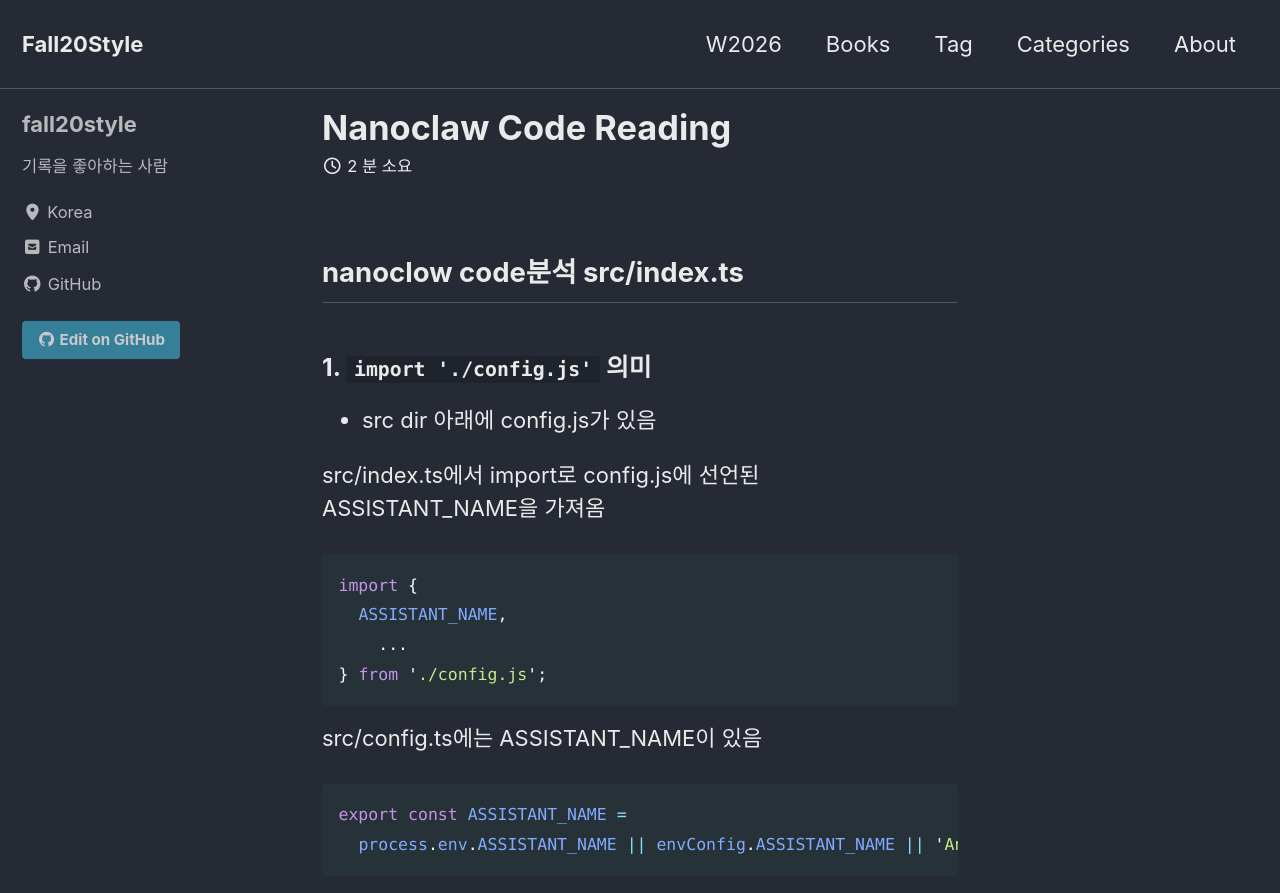
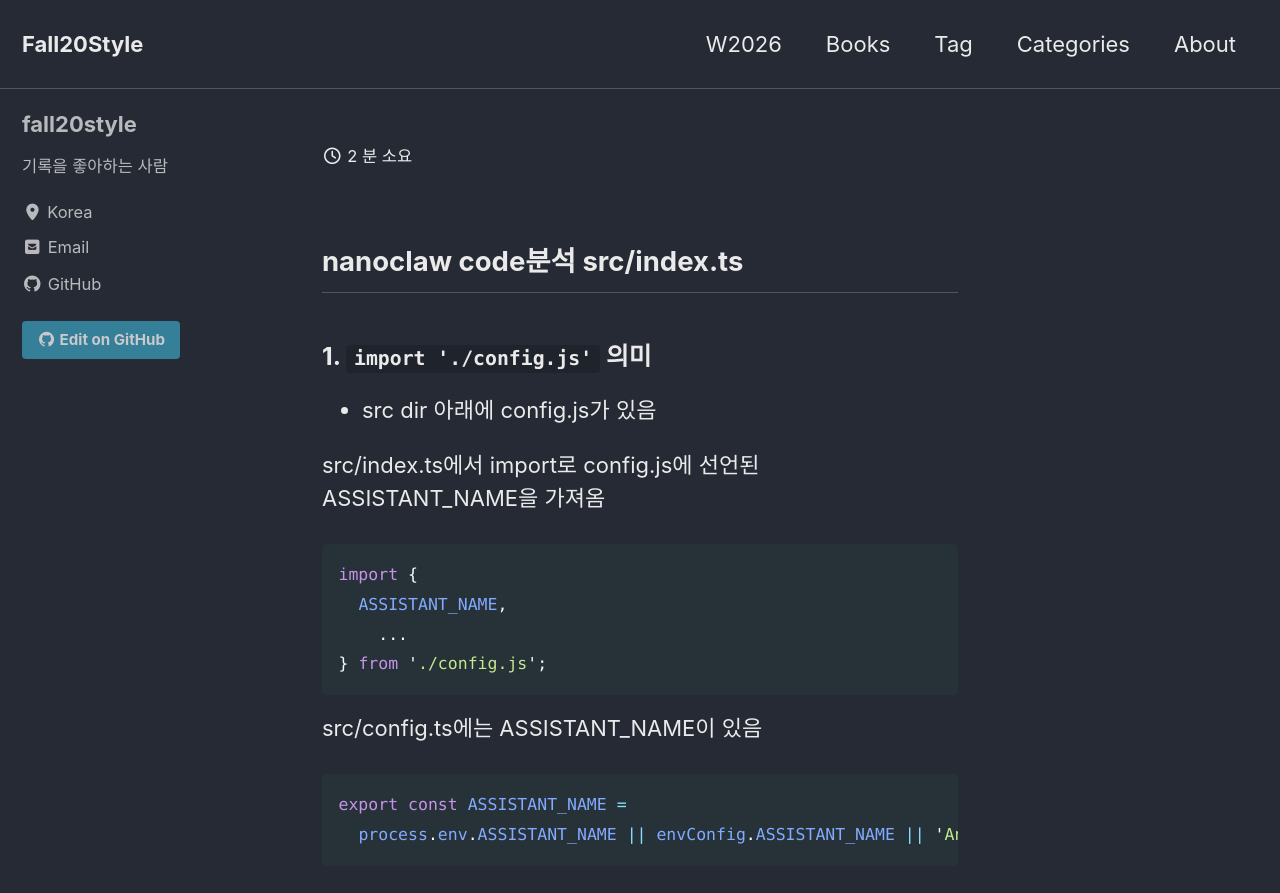
Before and after one commit to fall20style/fall20style.github.io, a Jekyll site: the page built from _posts/2026-04-25-nanoclaw-code-reading.md, in a window 1280 px wide and 900 px high. Shown: the top 893 px of the window. Built offline with Jekyll 4.4.1, drawn with Linux system fonts in a browser that asks for light colours; cached includes are drawn as plain includes; part of the change alters nothing that is shown.

Commit message:
Update 2026-04-25-nanoclaw-code-reading.md

```diff
--- a/_posts/2026-04-25-nanoclaw-code-reading.md
+++ b/_posts/2026-04-25-nanoclaw-code-reading.md
@@ -1,5 +1,22 @@
+---
+title: nanoclow code분석-1 : src/index.ts
+layout: single
+author_profile: true
+read_time: true
+comments: true
+share: true
+related: true
+popular: true
+tags:
+  - nanoclaw
+categories:
+toc: true
+toc_sticky: true
+toc_label: 목차
+description: desc가 여기에
+---
 
-## nanoclow code분석 src/index.ts
+## nanoclaw code분석 src/index.ts
 
 ### 1. `import './config.js'` 의미
 - src dir 아래에 config.js가 있음
```
